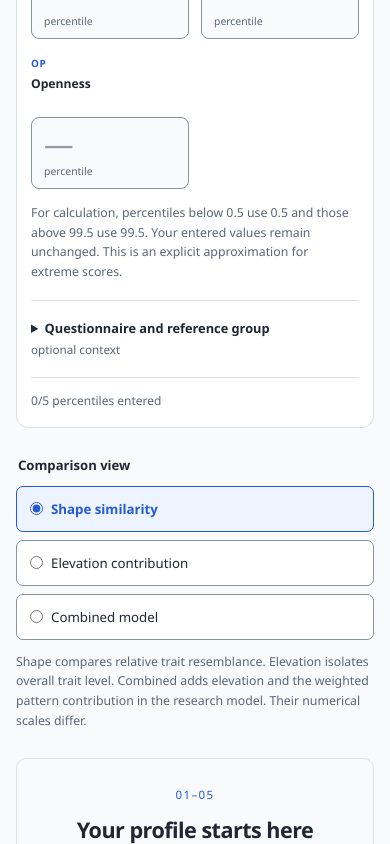
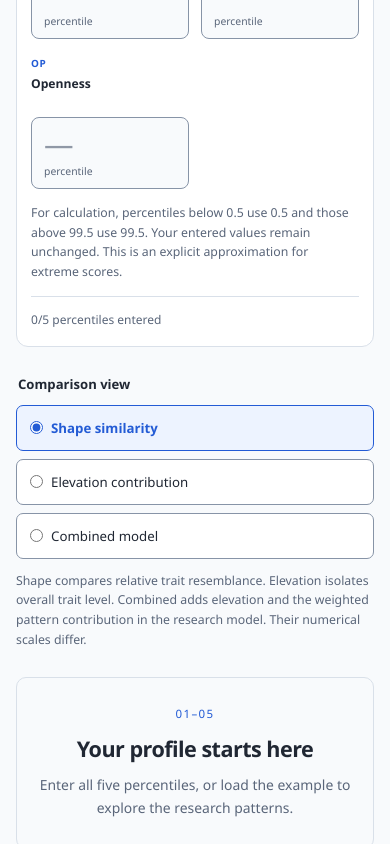
Before and after one commit to lstehlik2809/life-success-profile-match, a React app: page / in a window 390 px wide. Shown: the part 977-1821 px from the top of the page. Built offline with nearby package versions, Linux system fonts and the light colour scheme.

Commit message:
Remove questionnaire context fields

```diff
--- a/life-success-profile-match.jsx
+++ b/life-success-profile-match.jsx
@@ -235,8 +235,6 @@ export default function App() {
   }, [theme]);
   const [fields, setFields] = useState(Array(5).fill(''));
   const [polarity, setPolarity] = useState('ES');
-  const [instrument, setInstrument] = useState('');
-  const [normGroup, setNormGroup] = useState('');
   const [touched, setTouched] = useState(Array(5).fill(false));
   const [example, setExample] = useState(false);
   const [tab, setTab] = useState('profile');
@@ -249,7 +247,7 @@ export default function App() {
   const changeField = (i, value) => { setFields(previous => previous.map((old, j) => i === j ? value : old)); setExample(false); };
   const changePolarity = (next) => { if (next !== polarity) { setFields(previous => [reverseField(previous[0]), ...previous.slice(1)]); setPolarity(next); } };
   const loadExample = () => { setFields(polarity === 'N' ? [reverseField(EXAMPLE[0]), ...EXAMPLE.slice(1)] : [...EXAMPLE]); setTouched(Array(5).fill(false)); setExample(true); };
-  const clear = () => { setFields(Array(5).fill('')); setTouched(Array(5).fill(false)); setInstrument(''); setNormGroup(''); setExample(false); };
+  const clear = () => { setFields(Array(5).fill('')); setTouched(Array(5).fill(false)); setExample(false); };
 
   return <div className="app-shell">
     <header className="site-header">
@@ -273,7 +271,7 @@ export default function App() {
           <p className="section-intro" id="percentile-help">Use the percentiles reported by one questionnaire: 80 means the 80th percentile in its reference group, not 80% of the available test points. Enter all five values from 0 to 100.</p>
           <fieldset className="polarity"><legend>My report uses</legend><label><input type="radio" name="polarity" value="ES" checked={polarity === 'ES'} onChange={() => changePolarity('ES')} /> Emotional stability</label><label><input type="radio" name="polarity" value="N" checked={polarity === 'N'} onChange={() => changePolarity('N')} /> Neuroticism</label></fieldset>
           <p className="small">These are opposite directions. Switching labels reverses the first percentile to preserve the same profile.</p>
-          {example && <p className="example-note" role="status">Example profile loaded. Replace these illustrative inputs with your own. Questionnaire details below are not used for this example.</p>}
+          {example && <p className="example-note" role="status">Example profile loaded. Replace these illustrative inputs with your own.</p>}
           <div className="input-grid">{fields.map((text, i) => {
             const parsed = parsePercentile(text);
             const showError = parsed.error && (touched[i] || text.length > 0);
@@ -285,8 +283,7 @@ export default function App() {
             </div>;
           })}</div>
           <p className="small" id="tail-help">For calculation, percentiles below 0.5 use 0.5 and those above 99.5 use 99.5. Your entered values remain unchanged. This is an explicit approximation for extreme scores.</p>
-          <details className="context-fields"><summary>Questionnaire and reference group <span>optional context</span></summary><div className="context-grid"><label>Questionnaire name<input type="text" value={instrument} onChange={event => setInstrument(event.target.value)} placeholder="e.g. the inventory named in your report" /></label><label>Reference population<input type="text" value={normGroup} onChange={event => setNormGroup(event.target.value)} placeholder="e.g. the age group, country or norm sample" /></label></div><p className="small">These fields document your source. They do not select instrument-specific scoring or reliability. When this context is unknown, comparability remains uncertain.</p></details>
-          <div className="input-status" role="status">{completed}/5 percentiles entered{!example && (instrument || normGroup) ? ` · Source: ${[instrument, normGroup].filter(Boolean).join(' / ')}` : ''}</div>
+          <div className="input-status" role="status">{completed}/5 percentiles entered</div>
           {profile.clipped?.length > 0 && <p className="notice" role="status">Tail convention applied to {profile.clipped.map(i => names[i]).join(', ')}. Your matches use the stated 0.5–99.5 calculation limits.</p>}
           <ProfileElevation profile={profile} />
           {profile.z && <ProfileShape profile={profile} />}
--- a/styles.css
+++ b/styles.css
@@ -117,13 +117,7 @@ h3 { line-height: 1.3; }
 .number-field input[aria-invalid='true'] { color: var(--flag); }
 .number-field:has(input[aria-invalid='true']) { border-color: var(--flag); }
 .field-error { display: block; font-size: .73rem; color: var(--flag); margin-top: 7px; }
-.context-fields { margin-top: 18px; border-top: 1px solid var(--rule); padding-top: 12px; }
-.context-fields summary { font-size: .8rem; font-weight: 600; padding: 6px 0; }
-.context-fields summary span { font-weight: 400; color: var(--muted); font-size: .73rem; margin-left: 8px; }
-.context-grid { display: grid; grid-template-columns: 1fr 1fr; gap: 16px; margin: 18px 0 10px; }
-.context-grid label { display: flex; flex-direction: column; gap: 8px; font-size: .8rem; }
-.context-grid input { padding: 11px; border: 1px solid var(--control-rule); border-radius: 6px; background: var(--paper); color: var(--ink); font-size: .83rem; width: 100%; }
-.input-status { font-size: .75rem; color: var(--muted); border-top: 1px solid var(--rule); padding-top: 14px; margin-top: 14px; overflow-wrap: anywhere; }
+.input-status { font-size: .75rem; color: var(--muted); border-top: 1px solid var(--rule); padding-top: 14px; margin-top: 14px; }
 .example-note, .notice, .model-note { color: var(--notice-ink); background: var(--notice-bg); border: 1px solid var(--notice-rule); border-left-width: 3px; border-radius: 6px; padding: 11px 14px; font-size: .8rem; line-height: 1.6; margin: 18px 0; }
 .notice { margin-bottom: 0; }
 .shape-figure { border-top: 1px solid var(--rule); padding-top: 20px; margin: 22px 0 0; }
@@ -288,8 +282,6 @@ footer p { margin-bottom: 7px; }
   .polarity { gap: 12px; }
   .polarity legend { float: none; margin-bottom: 10px; }
   .polarity label { font-size: .76rem; }
-  .context-grid { grid-template-columns: 1fr; }
-  .context-fields summary span { display: block; margin: 5px 0 0; }
   .elevation-summary { grid-template-columns: 1fr; gap: 16px; }
   .mode-picker > div { flex-direction: column; }
   .mode-picker label { padding: 13px; }
```
Also changed, not shown: README.md.
